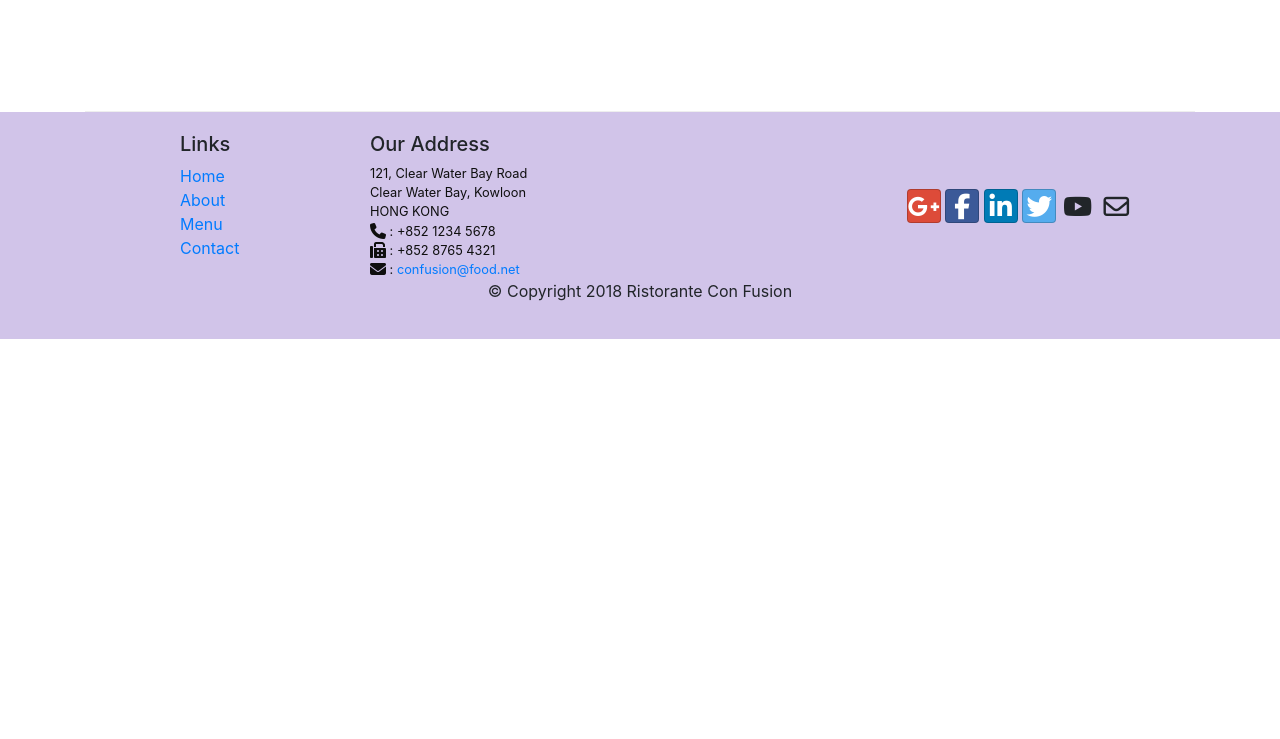
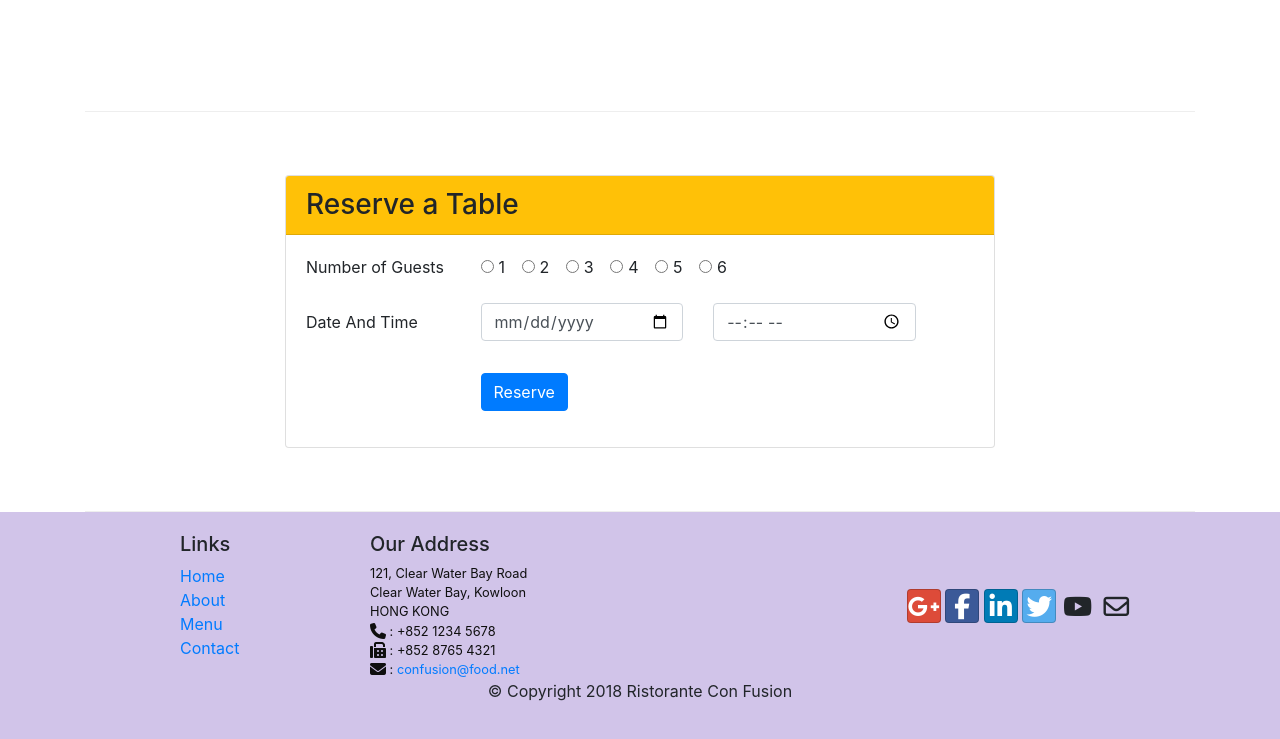
Before and after one commit to mnajjarian/conFusion, a plain HTML site: page index.html in a window 1280 px wide. Shown: the part 1422-2161 px from the top of the page. Before the commit the page ends 1761 px from the top, so only its background shows below. Drawn offline with nearby package versions, Linux system fonts and the light colour scheme.

Commit message:
Assignment 2: Bootstrap CSS Components

```diff
--- a/index.html
+++ b/index.html
@@ -46,10 +46,13 @@
             <div class="row row-header" >
                 <div class="col-12 col-sm-6">
                     <h1>Ristorante con Fusion</h1>
-                    <p class="d-none d-sm-block">We take inspiration from the World's best cuisines, and create a unique fusion experience. Our lipsmacking creations will tickle your culinary senses!</p>
+                    <p >We take inspiration from the World's best cuisines, and create a unique fusion experience. Our lipsmacking creations will tickle your culinary senses!</p>
                 </div>
-                <div class="col-12 col-sm align-self-center">
+                <div class="col-12 col-sm-3 align-self-center">
                     <img src="./img/logo.png" class="img-fluid" alt="">
+                </div>
+                <div class="col-12 col-sm-3 align-self-center">
+                    <a role="button" href="#Reserve" class="btn btn-warning">Reserve Table</a>
                 </div>
             </div>
         </div>
@@ -78,8 +81,13 @@
                 <h3>This Month's Promotions</h3>
             </div>
             <div class="col col-sm  col-md">
-                <h2>Weekend Grand Buffet</h2>
-                <p class="d-none d-sm-block">Featuring mouthwatering combinations with a choice of five different salads, six enticing appetizers, six main entrees and five choicest desserts. Free flowing bubbly and soft drinks. All for just $19.99 per person </p>
+                <div class="media">
+                    <div class="media-body">
+                        <h2 class="ml-0">Weekend Grand Buffet <span class="badge badge-danger">NEW</span></h2>
+                        <p class="d-none d-sm-block">Featuring mouthwatering combinations with a choice of five different salads, six enticing appetizers, six main entrees and five choicest desserts. Free flowing bubbly and soft drinks. All for just $19.99 per person </p>
+                    </div>
+                    <img class="d-flex img-thumbnail ml-3 align-self-center" src="img/buffet.png" alt="buffet">
+                </div>
             </div>
         </div>
 
@@ -95,6 +103,64 @@
                         <h4>Executive Chef</h4>
                         <p class="d-none d-sm-block">Award winning three-star Michelin chef with wide International experience having worked closely with whos-who in the culinary world, he specializes in creating mouthwatering Indo-Italian fusion experiences. </p>
                     </div>
+                </div>
+            </div>
+        </div>
+        <div class="row row-content justify-content-center">
+            <div class="col-12 col-sm-8 align-self-center">
+                <div class="card">
+                    <h3 class="card-header bg-warning">Reserve a Table</h3>
+                    <form class="card-body" id="Reserve">
+                        <div class="form-group row">
+                            <label class="col-md-3 col-form-lbel" for="guests">Number of Guests</label>
+                            <div class="col-md-9">
+                                <div class="form-check form-check-inline">
+                                    <input class="form-check-input" type="radio" name="inlineRadioOptions"
+                                        value="option1" id="inlineRadio1">
+                                    <label class="form-check-label" for="inlineRadio1">1</label>
+                                </div>
+                                <div class="form-check form-check-inline">
+                                    <input class="form-check-input" type="radio" name="inlineRadioOptions"
+                                        value="option2" id="inlineRadio2">
+                                    <label class="form-check-label" for="inlineRadio1">2</label>
+                                </div>
+                                <div class="form-check form-check-inline">
+                                    <input class="form-check-input" type="radio" name="inlineRadioOptions"
+                                        value="option3" id="inlineRadio3">
+                                    <label class="form-check-label" for="inlineRadio1">3</label>
+                                </div>
+                                <div class="form-check form-check-inline">
+                                    <input class="form-check-input" type="radio" name="inlineRadioOptions"
+                                        value="option4" id="inlineRadio4">
+                                    <label class="form-check-label" for="inlineRadio1">4</label>
+                                </div>
+                                <div class="form-check form-check-inline">
+                                    <input class="form-check-input" type="radio" name="inlineRadioOptions"
+                                        value="option5" id="inlineRadio5">
+                                    <label class="form-check-label" for="inlineRadio1">5</label>
+                                </div>
+                                <div class="form-check form-check-inline">
+                                    <input class="form-check-input" type="radio" name="inlineRadioOptions"
+                                        value="option6" id="inlineRadio6">
+                                    <label class="form-check-label" for="inlineRadio1">6</label>
+                                </div>
+                            </div>
+                        </div>
+                        <div class="form-group row">
+                            <label class="col-12 col-md-3 col-form-label" for="date">Date And Time</label>
+                            <div class="col-6 col-md-4">
+                                <input class="form-control" type="date" id="date">
+                            </div>
+                            <div class="col-6 col-md-4">
+                                <input class="form-control" type="time" name="time" id="time">
+                            </div>
+                        </div>
+                        <div class="form-group row">
+                            <div class="col-5 col-md-10 offset-md-3 mt-3">
+                                <button class="btn btn-primary">Reserve</button>
+                            </div>
+                        </div>
+                    </form>
                 </div>
             </div>
         </div>
```
